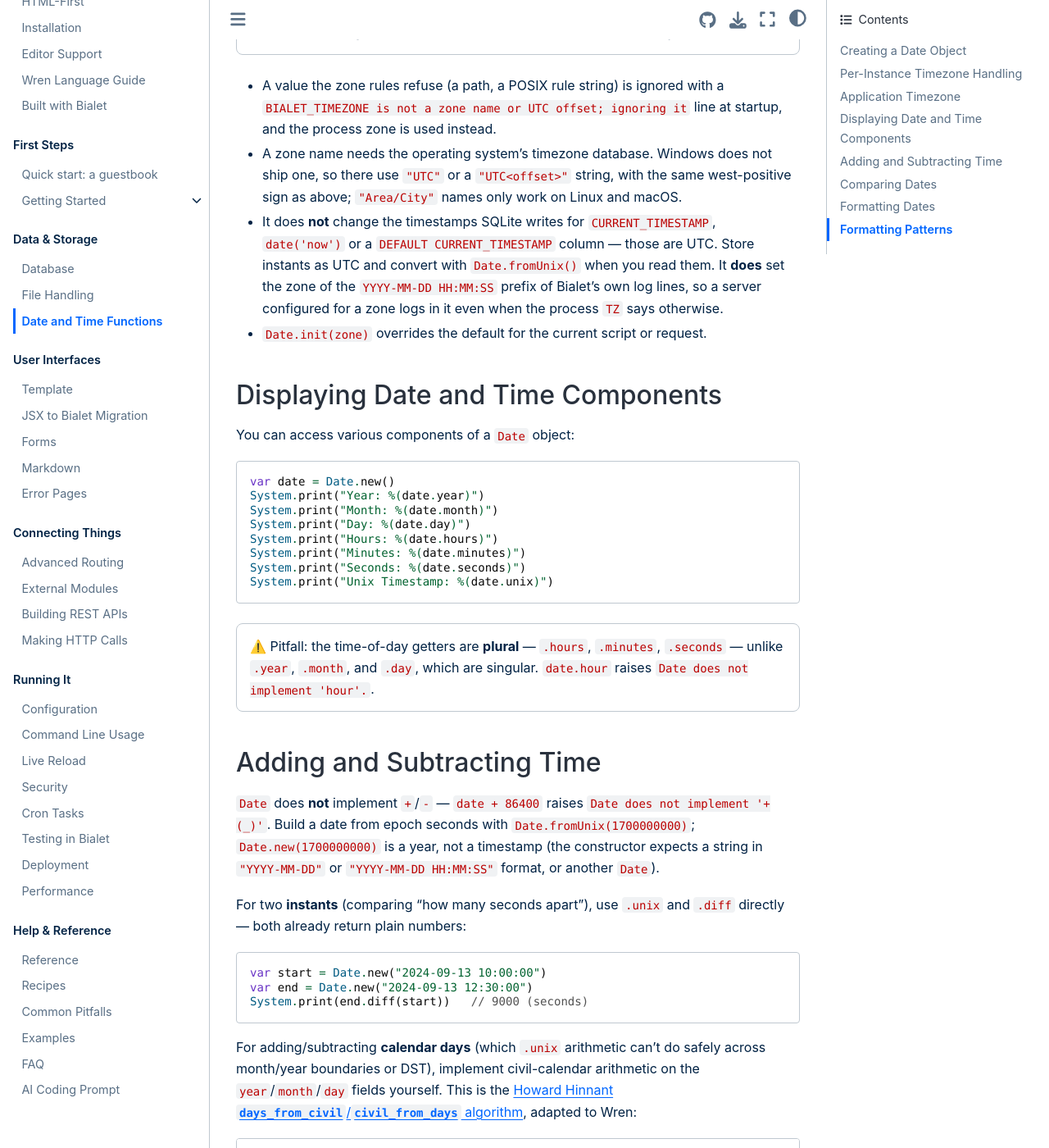
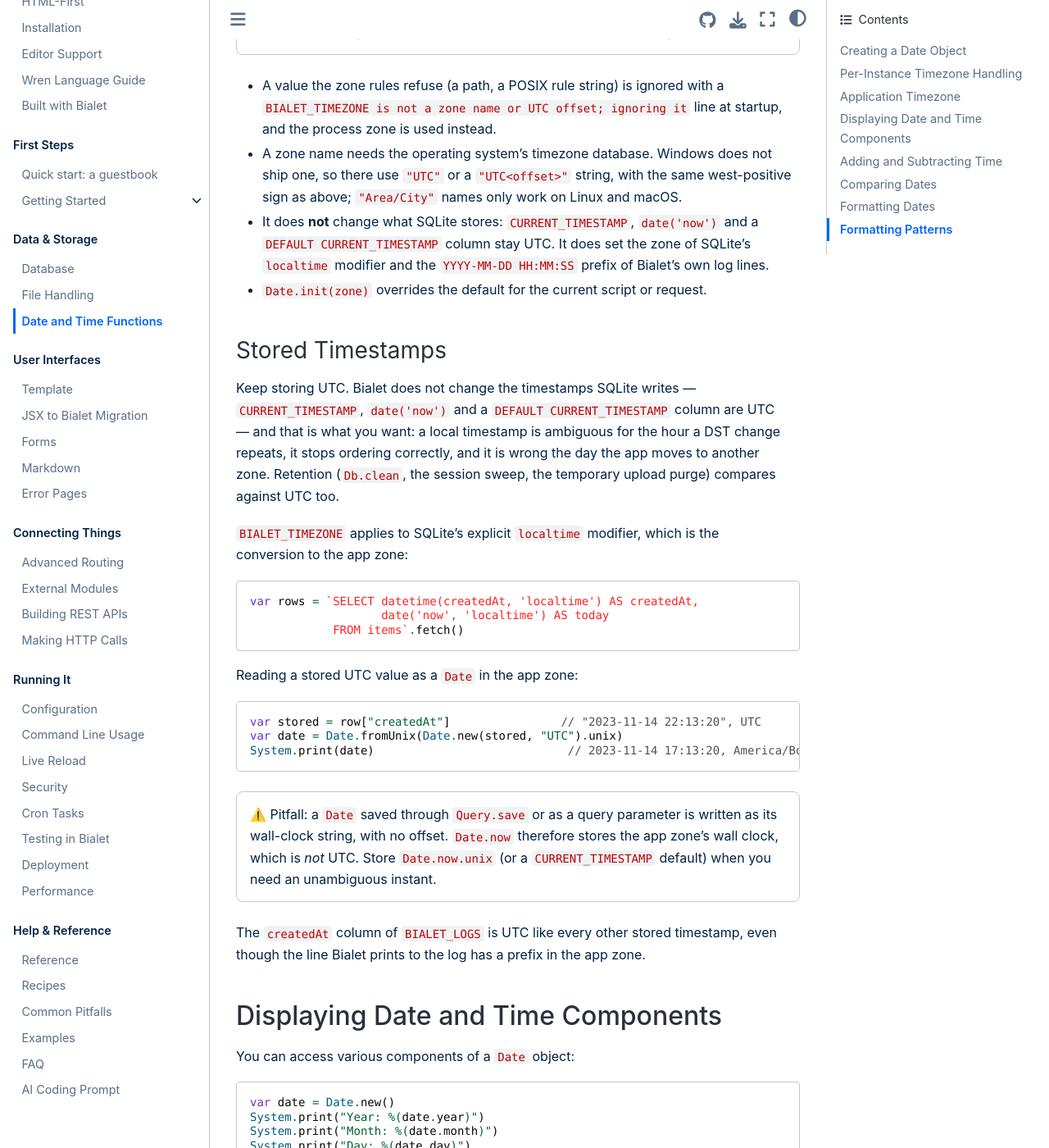
Before and after one commit to bialet/bialet, a Sphinx documentation site: the page built from docs/datetime.md, in a window 1280 px wide and 1400 px high, scrolled down 1889 px. Shown: the whole window at 82% size. Built offline with Sphinx 7.4.7 and the Sphinx Book theme 1.1.4, drawn with Linux system fonts in a browser that asks for light colours; the version number could not be read and is left out.

Commit message:
feat(date): make SQLite localtime follow BIALET_TIMEZONE
The setting already drove Date, the log prefix and every request, but storage stayed UTC while the explicit "localtime" modifier still used the OS zone. Install the validated zone as the process TZ at startup, before the fork, so datetime(createdAt, 'localtime') and date('now', 'localtime') return the app zone. CURRENT_TIMESTAMP, date('now') and the DEFAULT values remain UTC, as does retention, so ordering stays correct across DST and zone changes.

Tests cover both halves; the docs explain why storage stays UTC and how to convert on read.

````diff
--- a/docs/datetime.md
+++ b/docs/datetime.md
@@ -85,13 +85,45 @@ that started the server (UTC on most servers).
 - A zone name needs the operating system's timezone database. Windows does not
   ship one, so there use `"UTC"` or a `"UTC<offset>"` string, with the same
   west-positive sign as above; `"Area/City"` names only work on Linux and macOS.
-- It does **not** change the timestamps SQLite writes for `CURRENT_TIMESTAMP`,
-  `date('now')` or a `DEFAULT CURRENT_TIMESTAMP` column — those are UTC. Store
-  instants as UTC and convert with `Date.fromUnix()` when you read them. It
-  **does** set the zone of the `YYYY-MM-DD HH:MM:SS` prefix of Bialet's own log
-  lines, so a server configured for a zone logs in it even when the process
-  `TZ` says otherwise.
+- It does **not** change what SQLite stores: `CURRENT_TIMESTAMP`, `date('now')`
+  and a `DEFAULT CURRENT_TIMESTAMP` column stay UTC. It does set the zone of
+  SQLite's `localtime` modifier and the `YYYY-MM-DD HH:MM:SS` prefix of Bialet's
+  own log lines.
 - `Date.init(zone)` overrides the default for the current script or request.
+
+### Stored Timestamps
+
+Keep storing UTC. Bialet does not change the timestamps SQLite writes —
+`CURRENT_TIMESTAMP`, `date('now')` and a `DEFAULT CURRENT_TIMESTAMP` column are
+UTC — and that is what you want: a local timestamp is ambiguous for the hour a
+DST change repeats, it stops ordering correctly, and it is wrong the day the app
+moves to another zone. Retention (`Db.clean`, the session sweep, the temporary
+upload purge) compares against UTC too.
+
+`BIALET_TIMEZONE` applies to SQLite's explicit `localtime` modifier, which is the
+conversion to the app zone:
+
+```wren
+var rows = `SELECT datetime(createdAt, 'localtime') AS createdAt,
+                   date('now', 'localtime') AS today
+            FROM items`.fetch()
+```
+
+Reading a stored UTC value as a `Date` in the app zone:
+
+```wren
+var stored = row["createdAt"]                // "2023-11-14 22:13:20", UTC
+var date = Date.fromUnix(Date.new(stored, "UTC").unix)
+System.print(date)                            // 2023-11-14 17:13:20, America/Bogota
+```
+
+> ⚠️ Pitfall: a `Date` saved through `Query.save` or as a query parameter is
+> written as its wall-clock string, with no offset. `Date.now` therefore stores
+> the app zone's wall clock, which is *not* UTC. Store `Date.now.unix` (or a
+> `CURRENT_TIMESTAMP` default) when you need an unambiguous instant.
+
+The `createdAt` column of `BIALET_LOGS` is UTC like every other stored timestamp,
+even though the line Bialet prints to the log has a prefix in the app zone.
 
 ## Displaying Date and Time Components
 
````
Also changed, not shown: CHANGELOG.md (+14 -5 lines), docs/database.md (+5 -0 lines), docs/pitfalls.md (+10 -0 lines), 3 other files.
